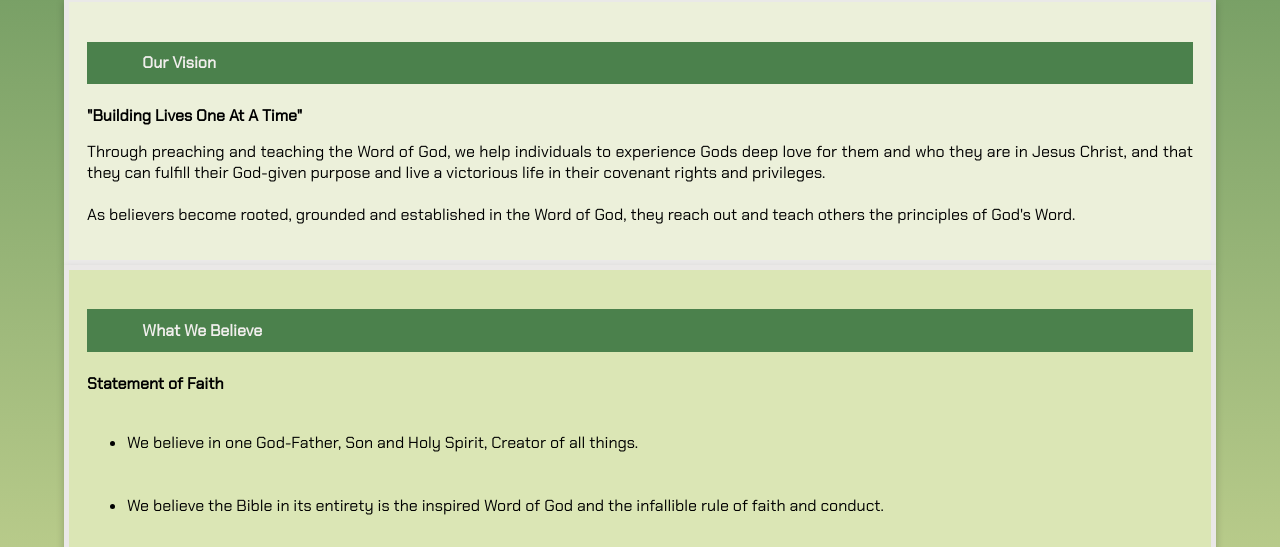
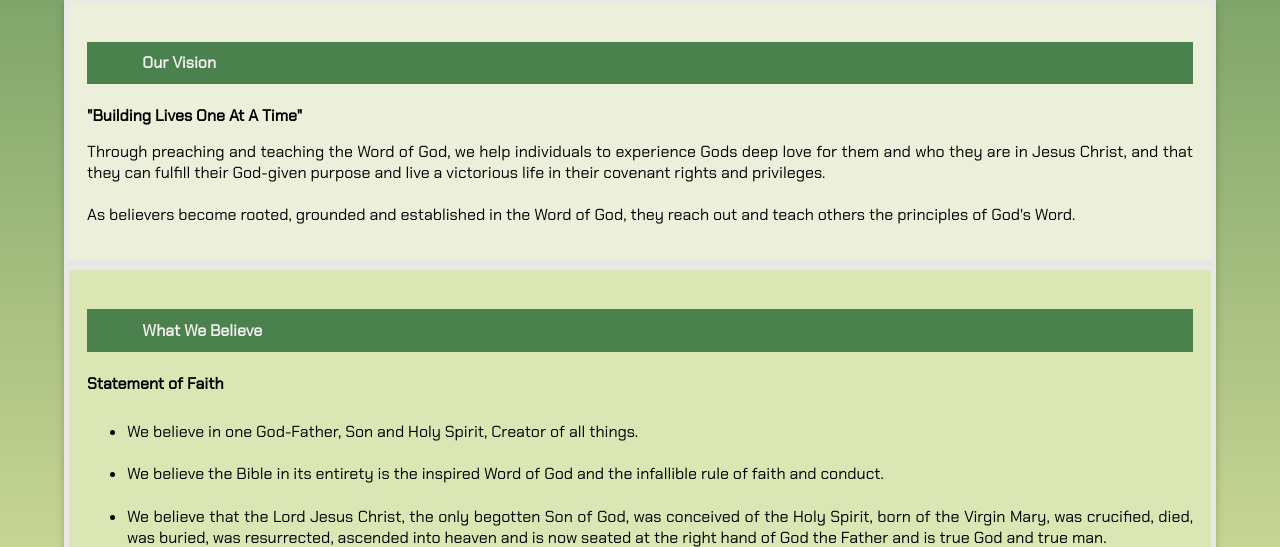
Before and after one commit to acharyakavita/Toronto-Chuch-on-the-Rock-Ministries, a plain HTML site: page about.html in a window 1280 px wide. Shown: the part 405-952 px from the top of the page. Drawn offline with nearby package versions, Linux system fonts and the light colour scheme.

Commit message:
Update main.css
padding change

```diff
--- a/style/main.css
+++ b/style/main.css
@@ -201,7 +201,7 @@ body {
   }
 
   .belief li{
-    padding:2% 0%;
+    padding:1% 0%;
   }
 
   .vision:hover,
```
